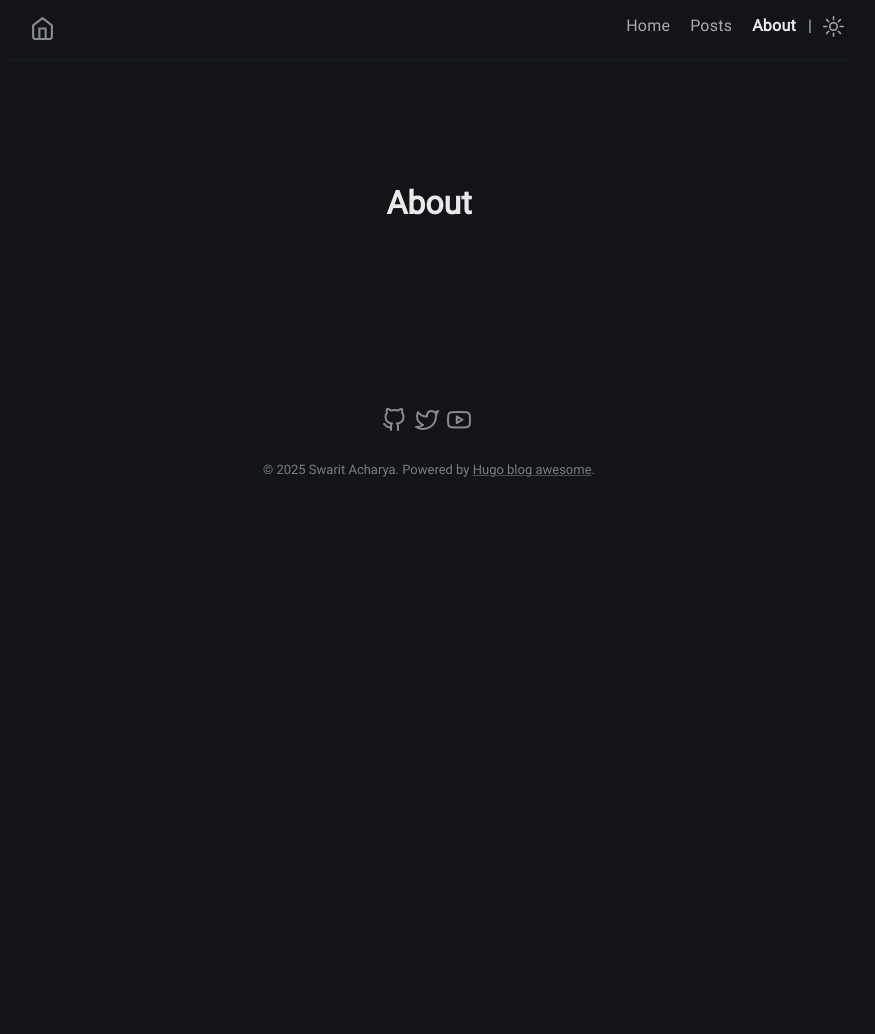
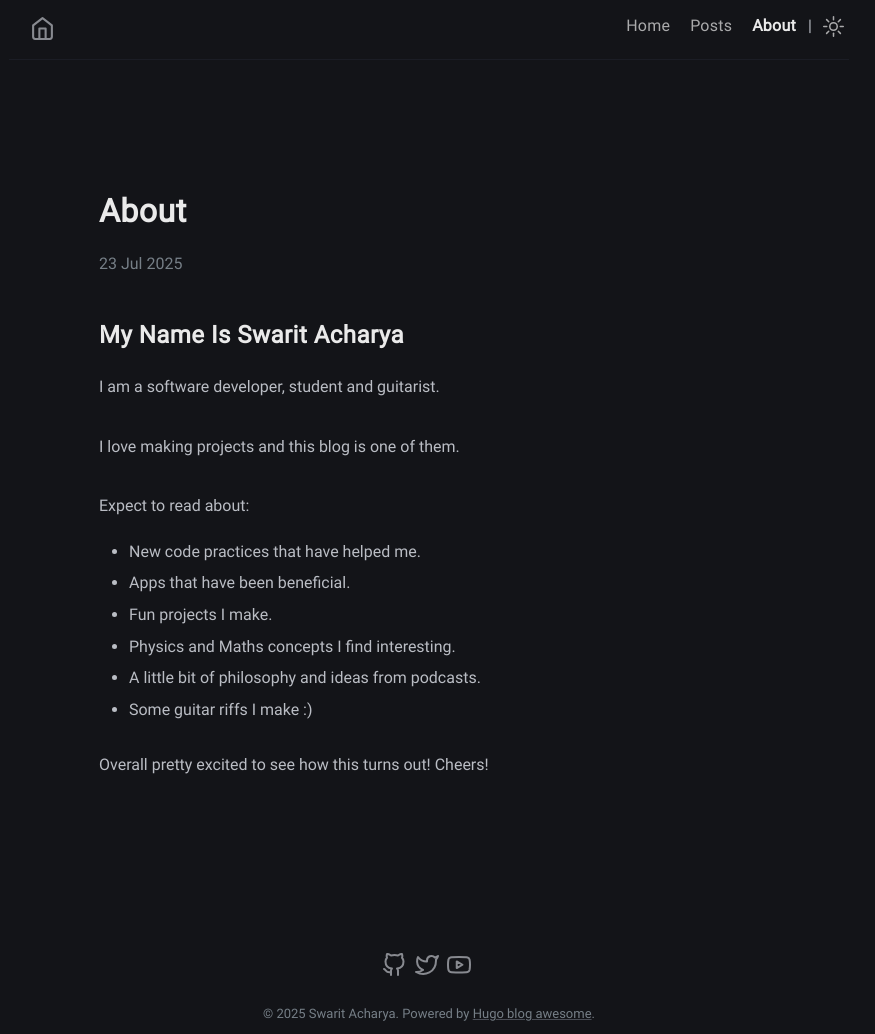
Before and after one commit to swaritiscool/swaritiscool.github.io, a plain HTML site: page about/index.html in a window 1280 px wide. Shown: the whole page, without its empty margins (211-1086 px from the left). Before the commit the page ends 800 px from the top, so only its background shows below. Drawn offline with Linux system fonts and the light colour scheme.

Commit message:
Fixed The About

```diff
--- a/about/index.html
+++ b/about/index.html
@@ -36,7 +36,9 @@ I love making projects and this blog is one of them.
 Expect to read about:
 New code practices that have helped me. Apps that have been beneficial. Fun projects I make. Physics and Maths concepts I find interesting. A little bit of philosophy and ideas from podcasts. Some guitar riffs I make :) Overall pretty excited to see how this turns out! Cheers!">
   <meta property="og:locale" content="en_gb">
-  <meta property="og:type" content="website">
+  <meta property="og:type" content="article">
+    <meta property="article:published_time" content="2025-07-23T19:13:38+05:30">
+    <meta property="article:modified_time" content="2025-07-23T19:13:38+05:30">
 
 
 
@@ -52,8 +54,6 @@ New code practices that have helped me. Apps that have been beneficial. Fun proj
 
 
     <link rel="canonical" href="https://swaritiscool.github.io/about/">
-    <link href="/about/index.xml" rel="alternate" type="application/rss+xml" title="Swarit&#39;s Blog">
-    <link href="/about/index.xml" rel="feed" type="application/rss+xml" title="Swarit&#39;s Blog">
     <link href="/style.min.2d921c18cf1ec555ffc03d59a8adc211c402c68c930c27d6a0c306ab175a8d09.css" rel="stylesheet">
     <link href="/code-highlight.min.706d31975fec544a864cb7f0d847a73ea55ca1df91bf495fd12a177138d807cf.css" rel="stylesheet">
 
@@ -142,15 +142,40 @@ stroke-linejoin="round" class="feather feather-home">
         </div>
     </nav>
 </div>
-<div class="wrapper list-page">
-    <header class="header">
-        <h1 class="header-title center">About</h1>
-    </header>
+
+<div class="wrapper post">
     <main class="page-content" aria-label="Content">
+        <article>
+            <header class="header">
+                <h1 class="header-title">About</h1>
 
 
-    </main>
-</div><footer class="footer">
+
+                <div class="post-meta">
+                    <time datetime="2025-07-23T19:13:38&#43;05:30" itemprop="datePublished"> 23 Jul 2025 </time>
+                </div>
+
+            </header>
+
+            <div class="page-content">
+                <h1 id="my-name-is-swarit-acharya">My Name Is Swarit Acharya</h1>
+<p>I am a software developer, student and guitarist.</p>
+<p>I love making projects and this blog is one of them.</p>
+<p>Expect to read about:</p>
+<ul>
+<li>New code practices that have helped me.</li>
+<li>Apps that have been beneficial.</li>
+<li>Fun projects I make.</li>
+<li>Physics and Maths concepts I find interesting.</li>
+<li>A little bit of philosophy and ideas from podcasts.</li>
+<li>Some guitar riffs I make :)</li>
+</ul>
+<p>Overall pretty excited to see how this turns out! Cheers!</p>
+
+            </div>
+        </article></main>
+</div>
+<footer class="footer">
     <span class="footer_item"> </span>
     &nbsp;
 
--- a/about/index.xml
+++ b/about/index.xml
@@ -2,10 +2,10 @@
 <rss version="2.0" xmlns:atom="http://www.w3.org/2005/Atom">
   <channel>
     <title>About on Swarit&#39;s Blog</title>
-    <link>https://swaritiscool.github.io/about/</link>
+    <link>http://localhost:1313/about/</link>
     <description>Recent content in About on Swarit&#39;s Blog</description>
     <generator>Hugo -- gohugo.io</generator>
     <language>en-gb</language>
-    <lastBuildDate>Wed, 23 Jul 2025 19:13:38 +0530</lastBuildDate><atom:link href="https://swaritiscool.github.io/about/index.xml" rel="self" type="application/rss+xml" />
+    <lastBuildDate>Wed, 23 Jul 2025 19:13:38 +0530</lastBuildDate><atom:link href="http://localhost:1313/about/index.xml" rel="self" type="application/rss+xml" />
   </channel>
 </rss>
```
Also changed, not shown: index.xml (+23 -0 lines).
